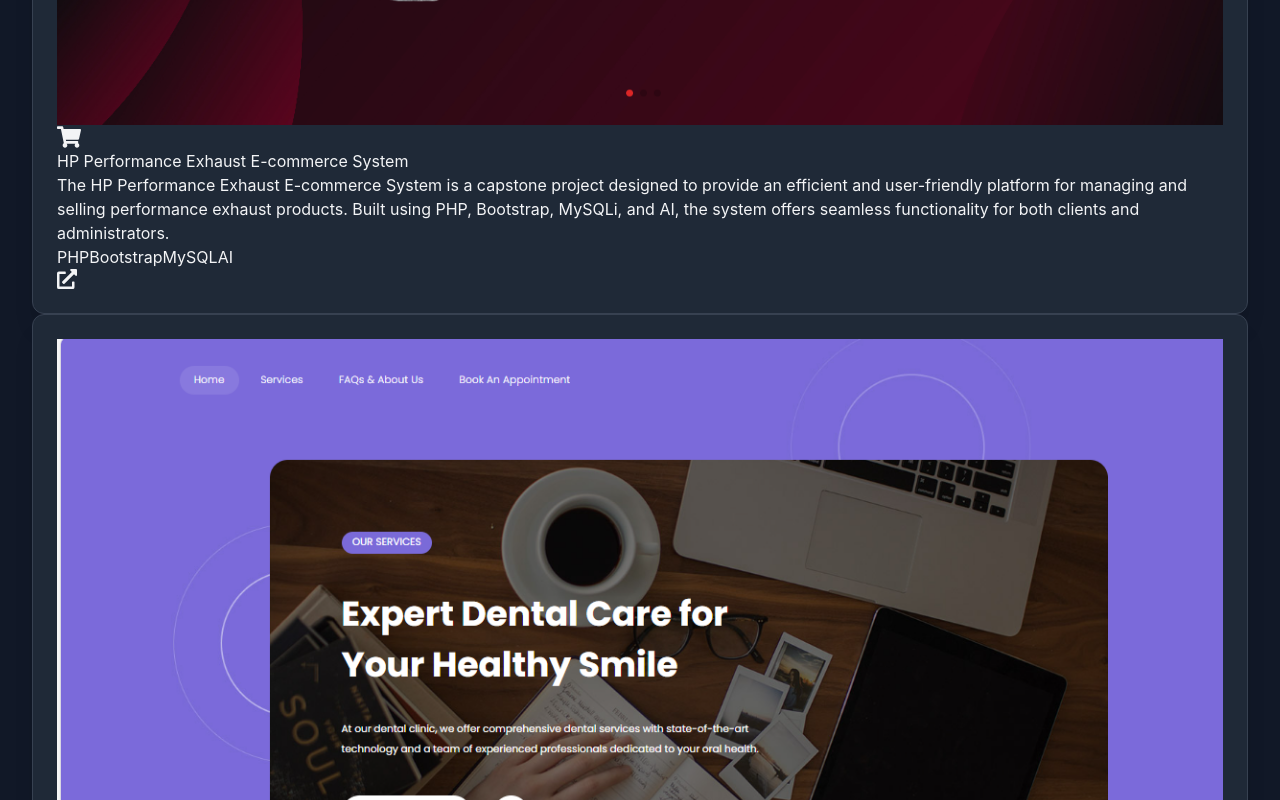
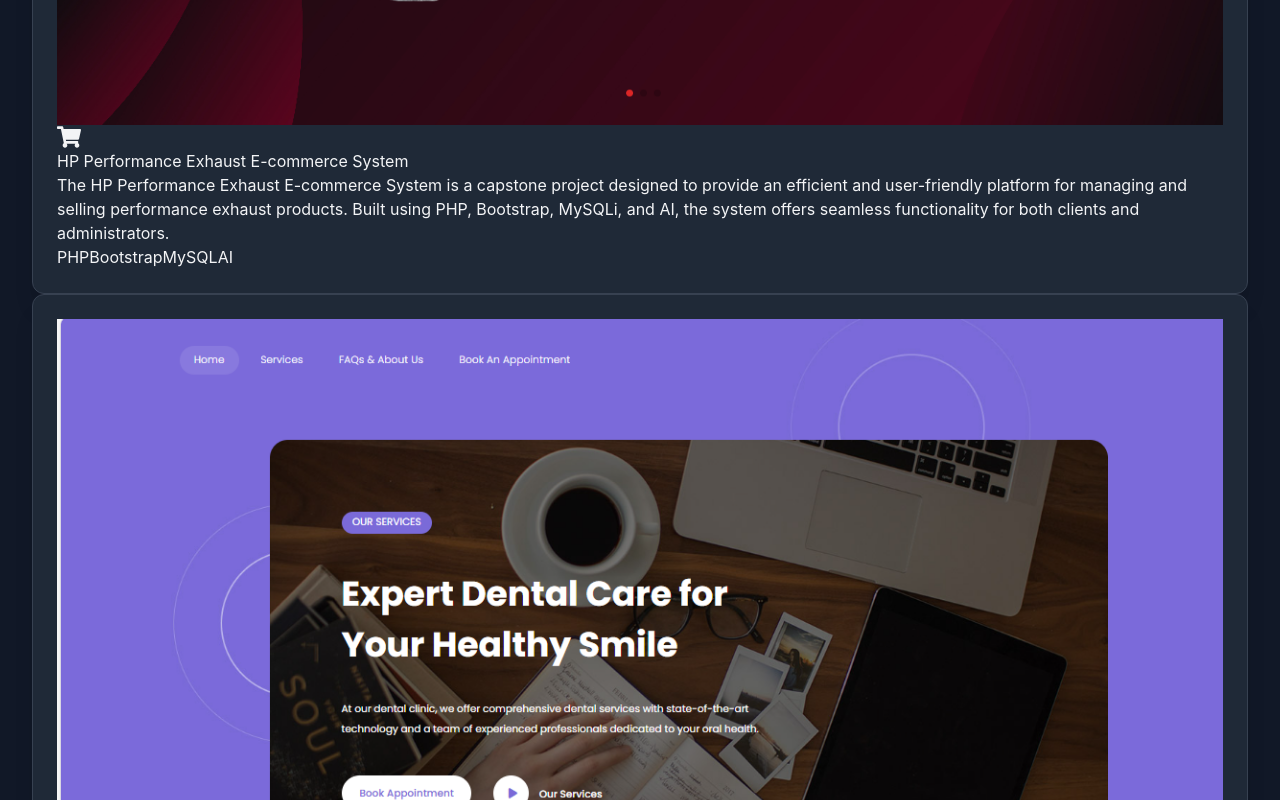
Before and after one commit to root-19/RENS-BELGA, a React (Vite) app: page / in a window 1280 px wide. Shown: the part 2680-3480 px from the top of the page. Built offline with nearby package versions, Linux system fonts and the light colour scheme.

Commit message:
the nigga

```diff
--- a/src/components/AboutMe.jsx
+++ b/src/components/AboutMe.jsx
@@ -47,6 +47,9 @@ const AboutMe = () => {
     'Laravel',
     'tailwind.css',
     'Github',
+    'react native',
+    'firebase',
+    'supabase',
   ];
 
   return (
--- a/src/components/Home.jsx
+++ b/src/components/Home.jsx
@@ -67,7 +67,7 @@ const Home = () => {
             </Link>
 
             <a
-              href="/path-to-your-cv.pdf"
+              href="/src/assets/rens-resume.pdf"
               download="Rens_Belga_CV"
               className="button-secondary"
             >
@@ -82,7 +82,7 @@ const Home = () => {
             className="flex gap-4"
           >
             <a
-              href="https://github.com/yourusername"
+              href="https://github.com/root-19"
               target="_blank"
               rel="noopener noreferrer"
               className="icon"
--- a/src/components/Project.jsx
+++ b/src/components/Project.jsx
@@ -1,7 +1,5 @@
 import React from 'react';
 import {
-  FaGithub,
-  FaExternalLinkAlt,
   FaShoppingCart,
   FaTooth,
   FaQrcode,
@@ -32,8 +30,6 @@ const Projects = () => {
       description: "The HP Performance Exhaust E-commerce System is a capstone project designed to provide an efficient and user-friendly platform for managing and selling performance exhaust products. Built using PHP, Bootstrap, MySQLi, and AI, the system offers seamless functionality for both clients and administrators.",
       image: ecommer,
       icon: <FaShoppingCart className="text-blue-400" size={24} />,
-      github: "",
-      live: "https://maria-ai-two.vercel.app/",
       tags: ["PHP", "Bootstrap", "MySQL", "AI"]
     },
     {
@@ -42,8 +38,6 @@ const Projects = () => {
       description: "The Dental Clinic Appointment Management System is an innovative solution designed to streamline the process of setting and managing appointments. This system is built using PHP, Bootstrap, MySQLi, and AI, providing a seamless experience for both users and administrators.",
       image: Dental,
       icon: <FaTooth className="text-blue-400" size={24} />,
-      github: "",
-      live: "https://maria-ai-two.vercel.app/",
       tags: ["PHP", "Bootstrap", "MySQL", "Appointments"]
     },
     {
@@ -52,8 +46,6 @@ const Projects = () => {
       description: "A QR code-based attendance monitoring system for efficient student tracking. Features real-time email notifications, user authentication, and comprehensive attendance data management. Built with PHP, MySQL, and Tailwind CSS.",
       image: capstone,
       icon: <FaQrcode className="text-blue-400" size={24} />,
-      github: "https://github.com/rens20/rps-financial.git",
-      live: "https://maria-ai-two.vercel.app/",
       tags: ["PHP", "MySQL", "Tailwind", "QR Code"]
     },
     {
@@ -62,8 +54,6 @@ const Projects = () => {
       description: "An insurance agency platform specializing in automobile insurance. Features user authentication, insurance processing, and a modern responsive interface built with PHP, MySQL, and Tailwind CSS.",
       image: Auto,
       icon: <FaCar className="text-blue-400" size={24} />,
-      github: "https://github.com/rens20/rps-financial.git",
-      live: "https://maria-ai-two.vercel.app/",
       tags: ["PHP", "MySQL", "Tailwind", "Insurance"]
     },
     {
@@ -72,8 +62,6 @@ const Projects = () => {
       description: "An e-commerce platform for a pineapple farm featuring real-time chat, order tracking, and admin analytics. Includes visualized revenue graphs and comprehensive order management.",
       image: pineapple,
       icon: <FaSeedling className="text-blue-400" size={24} />,
-      github: "https://github.com/rens20/rps-financial.git",
-      live: "https://maria-ai-two.vercel.app/",
       tags: ["PHP", "MySQL", "E-commerce", "Analytics"]
     },
     {
@@ -82,8 +70,6 @@ const Projects = () => {
       description: "A comprehensive Sari-Sari Store inventory management solution built with PHP, MySQL, Tailwind CSS, HTML, and AJAX for efficient product stock handling.",
       image: Inventory,
       icon: <FaBoxes className="text-blue-400" size={24} />,
-      github: "https://github.com/rens20/inventory-management.git",
-      live: "",
       tags: ["PHP", "MySQL", "Tailwind", "AJAX"]
     }
   ];
@@ -110,7 +96,7 @@ const Projects = () => {
           whileInView={{ opacity: 1 }}
           transition={{ duration: 0.5, delay: 0.2 }}
           viewport={{ once: true }}
-          className="grid grid-cols-1 md:grid-cols-2 lg:grid-cols-3 gap-8"
+          className="grid grid-cols-1 md:grid-cols-2 gap-8 max-w-6xl mx-auto"
         >
           {projects.map((project, index) => (
             <motion.div
@@ -119,24 +105,24 @@ const Projects = () => {
               whileInView={{ opacity: 1, y: 0 }}
               transition={{ duration: 0.5, delay: index * 0.1 + 0.3 }}
               viewport={{ once: true }}
-              className="card group hover:transform hover:scale-105 transition-all duration-300"
+              className="card group hover:transform hover:scale-105 transition-all duration-300 bg-gray-800 rounded-xl overflow-hidden shadow-xl"
             >
               <motion.div
                 initial={{ opacity: 0, scale: 0.8 }}
                 whileInView={{ opacity: 1, scale: 1 }}
                 transition={{ duration: 0.5, delay: index * 0.1 + 0.4 }}
                 viewport={{ once: true }}
-                className="relative overflow-hidden rounded-t-xl h-48"
+                className="relative overflow-hidden h-56"
               >
                 <img
                   src={project.image}
                   alt={project.title}
-                  className="w-full h-full object-contain bg-gray-800 transform group-hover:scale-110 transition-transform duration-300"
+                  className="w-full h-full object-cover transform group-hover:scale-110 transition-transform duration-300"
                 />
                 <div className="absolute inset-0 bg-gradient-to-t from-gray-900 to-transparent opacity-0 group-hover:opacity-70 transition-opacity duration-300" />
               </motion.div>
 
-              <div className="p-6">
+              <div className="p-8">
                 <motion.div
                   initial={{ opacity: 0, x: -20 }}
                   whileInView={{ opacity: 1, x: 0 }}
@@ -145,7 +131,7 @@ const Projects = () => {
                   className="flex items-center gap-3 mb-4"
                 >
                   {project.icon}
-                  <h3 className="text-xl font-semibold text-white">{project.title}</h3>
+                  <h3 className="text-2xl font-bold text-white">{project.title}</h3>
                 </motion.div>
 
                 <motion.p
@@ -153,12 +139,12 @@ const Projects = () => {
                   whileInView={{ opacity: 1 }}
                   transition={{ duration: 0.5, delay: index * 0.1 + 0.6 }}
                   viewport={{ once: true }}
-                  className="text-gray-400 mb-4 line-clamp-3"
+                  className="text-gray-300 mb-6 line-clamp-3 text-lg"
                 >
                   {project.description}
                 </motion.p>
 
-                <div className="flex flex-wrap gap-2 mb-4">
+                <div className="flex flex-wrap gap-2">
                   {project.tags.map((tag, tagIndex) => (
                     <motion.span
                       key={tagIndex}
@@ -166,42 +152,13 @@ const Projects = () => {
                       whileInView={{ opacity: 1, scale: 1 }}
                       transition={{ duration: 0.3, delay: index * 0.1 + tagIndex * 0.1 + 0.7 }}
                       viewport={{ once: true }}
-                      className="px-3 py-1 bg-gray-800 text-blue-400 text-sm rounded-full
-                               border border-gray-700 hover:border-blue-500 transition-colors duration-300"
+                      className="px-4 py-2 bg-blue-500/10 text-blue-400 text-sm rounded-full
+                               border border-blue-500/20 hover:bg-blue-500/20 transition-colors duration-300"
                     >
                       {tag}
                     </motion.span>
                   ))}
                 </div>
-
-                <motion.div
-                  initial={{ opacity: 0, y: 10 }}
-                  whileInView={{ opacity: 1, y: 0 }}
-                  transition={{ duration: 0.5, delay: index * 0.1 + 0.8 }}
-                  viewport={{ once: true }}
-                  className="flex items-center gap-4"
-                >
-                  {project.github && (
-                    <a
-                      href={project.github}
-                      target="_blank"
-                      rel="noopener noreferrer"
-                      className="icon-link group"
-                    >
-                      <FaGithub size={20} className="text-gray-400 group-hover:text-blue-400 transition-colors" />
-                    </a>
-                  )}
-                  {project.live && (
-                    <a
-                      href={project.live}
-                      target="_blank"
-                      rel="noopener noreferrer"
-                      className="icon-link group"
-                    >
-                      <FaExternalLinkAlt size={20} className="text-gray-400 group-hover:text-blue-400 transition-colors" />
-                    </a>
-                  )}
-                </motion.div>
               </div>
             </motion.div>
           ))}
```
Also changed, not shown: 1 other file (tests, documents, lock files or other folders).
